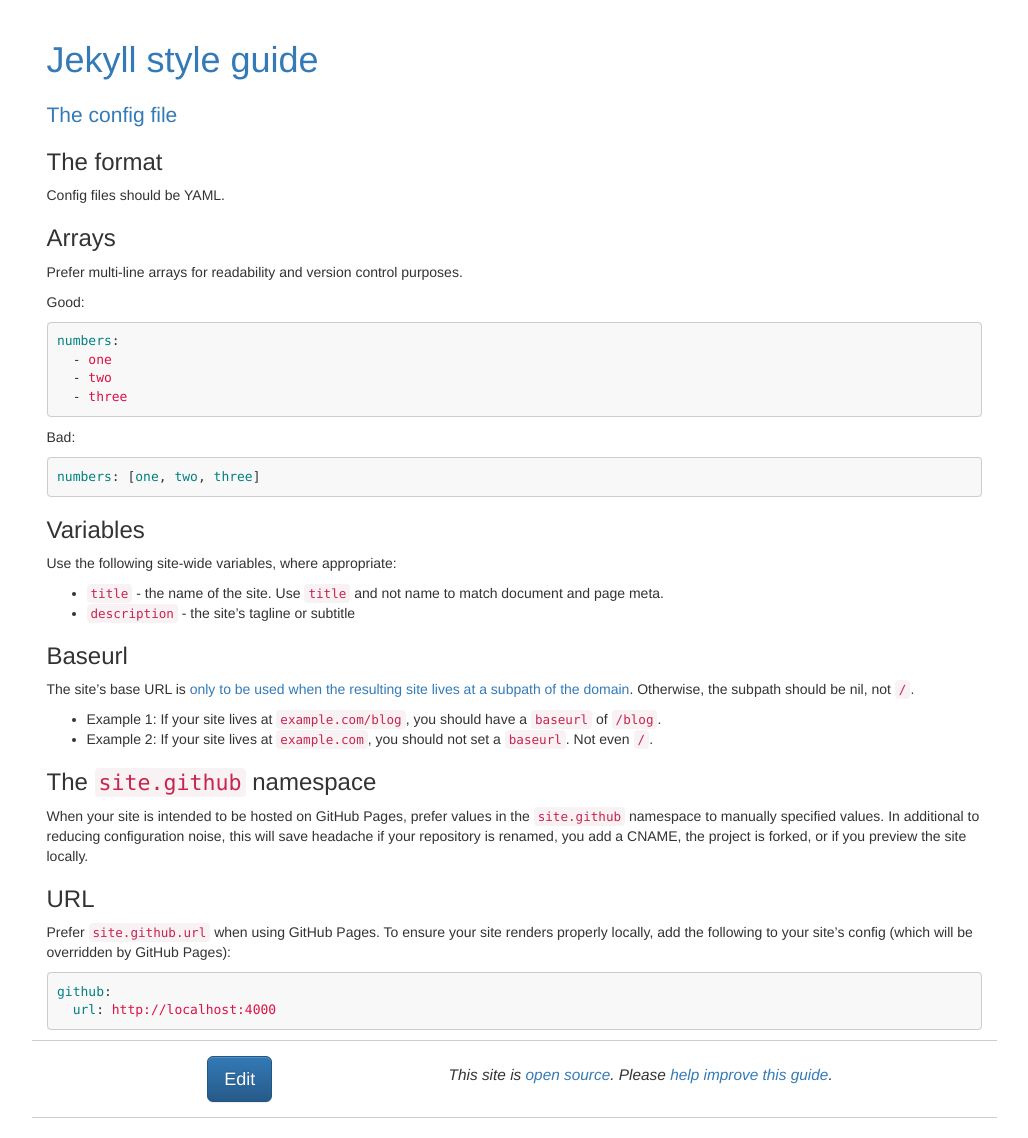
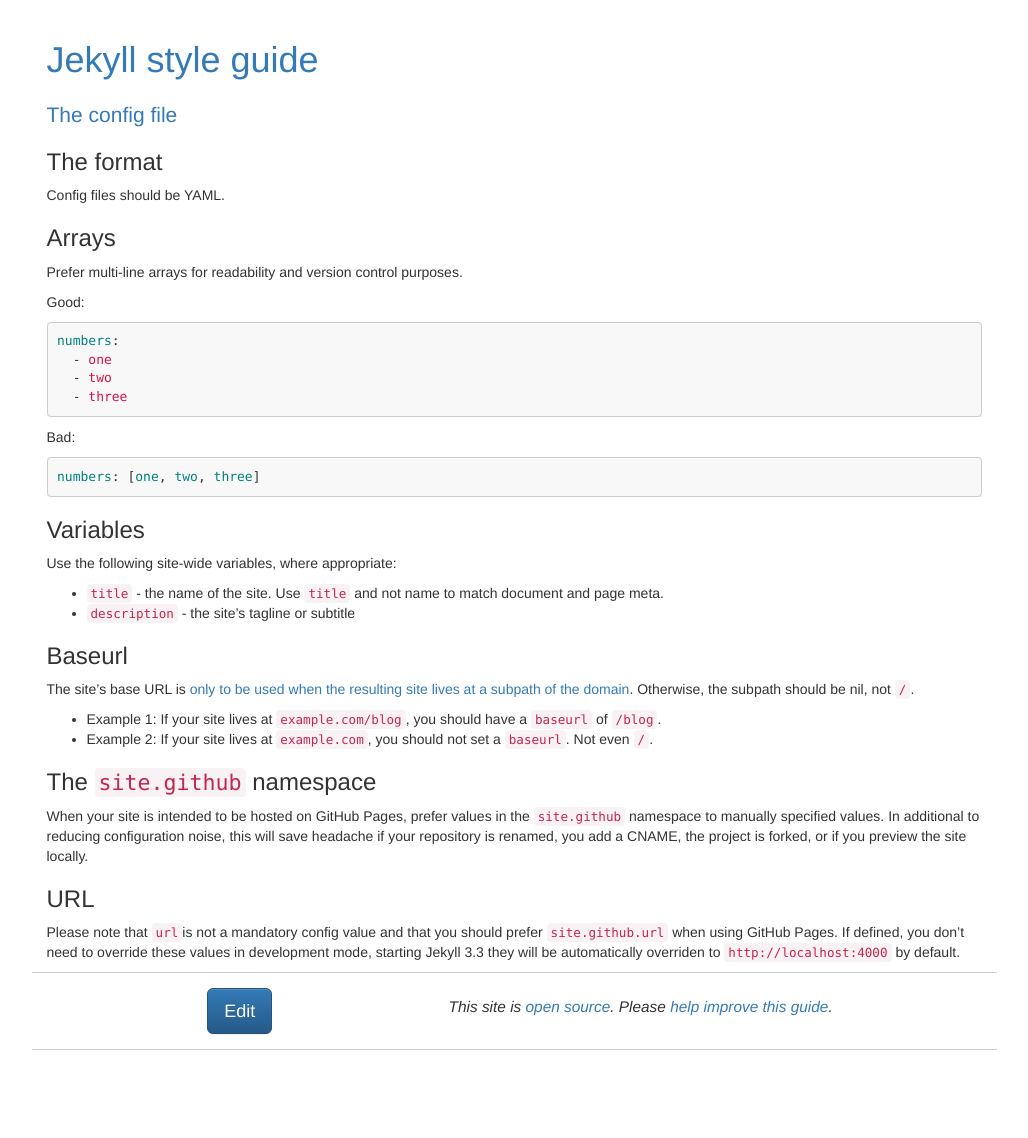
Before and after one commit to benbalter/jekyll-style-guide, a Jekyll site: the page built from _docs/config.md, in a window 1280 px wide. Shown: the whole page, without its empty margins (126-1154 px from the left). Built offline with Jekyll 4.4.1, drawn with Linux system fonts in a browser that asks for light colours; comment, search, counter and statistics services are not loaded; after the commit the page ends 1070 px from its top, so only the background shows below that.

Commit message:
URL is automatically defined in development mode

````diff
--- a/_docs/config.md
+++ b/_docs/config.md
@@ -45,9 +45,5 @@ When your site is intended to be hosted on GitHub Pages, prefer values in the `s
 
 ### URL
 
-Prefer `site.github.url` when using GitHub Pages. To ensure your site renders properly locally, add the following to your site's config (which will be overridden by GitHub Pages):
-
-```yml
-github:
-  url: http://localhost:4000
-```
+Please note that `url`is not a mandatory config value and that you should prefer `site.github.url` when using GitHub Pages.
+If defined, you don't need to override these values in development mode, starting Jekyll 3.3 they will be automatically overriden to `http://localhost:4000` by default.
````
